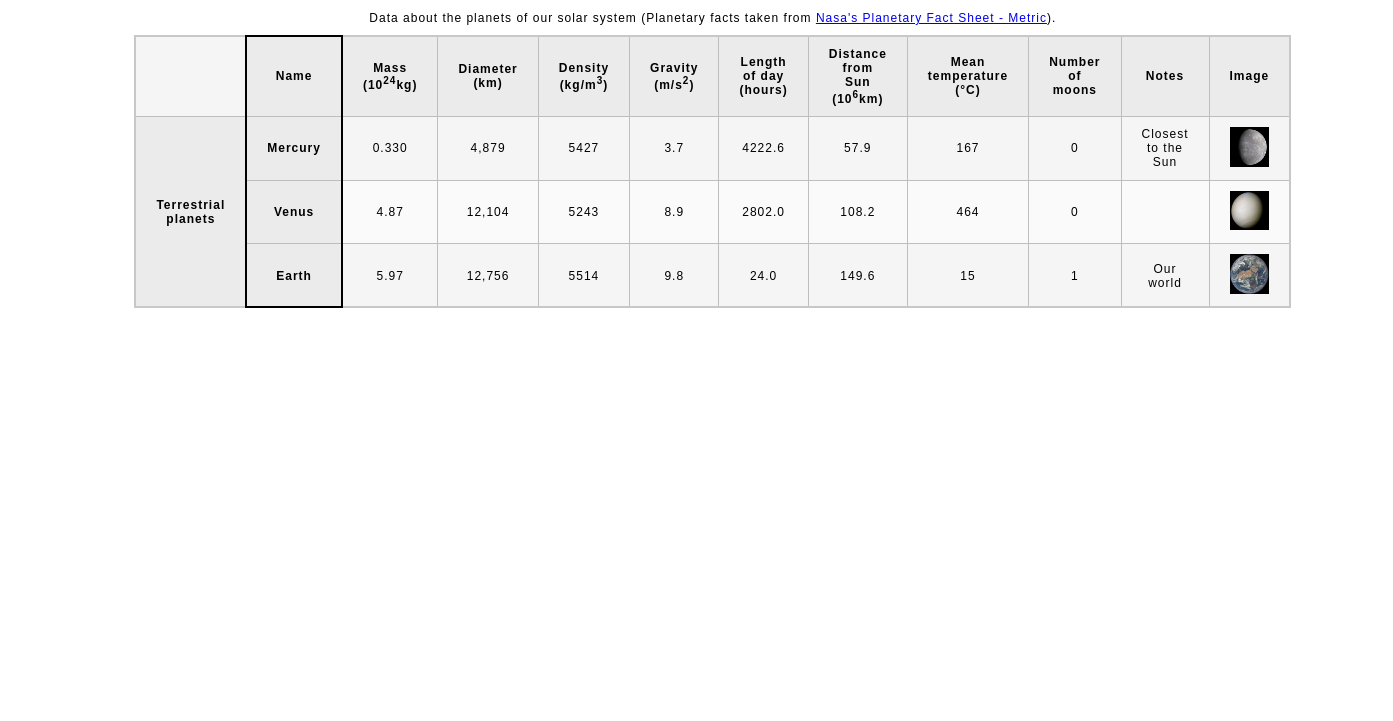
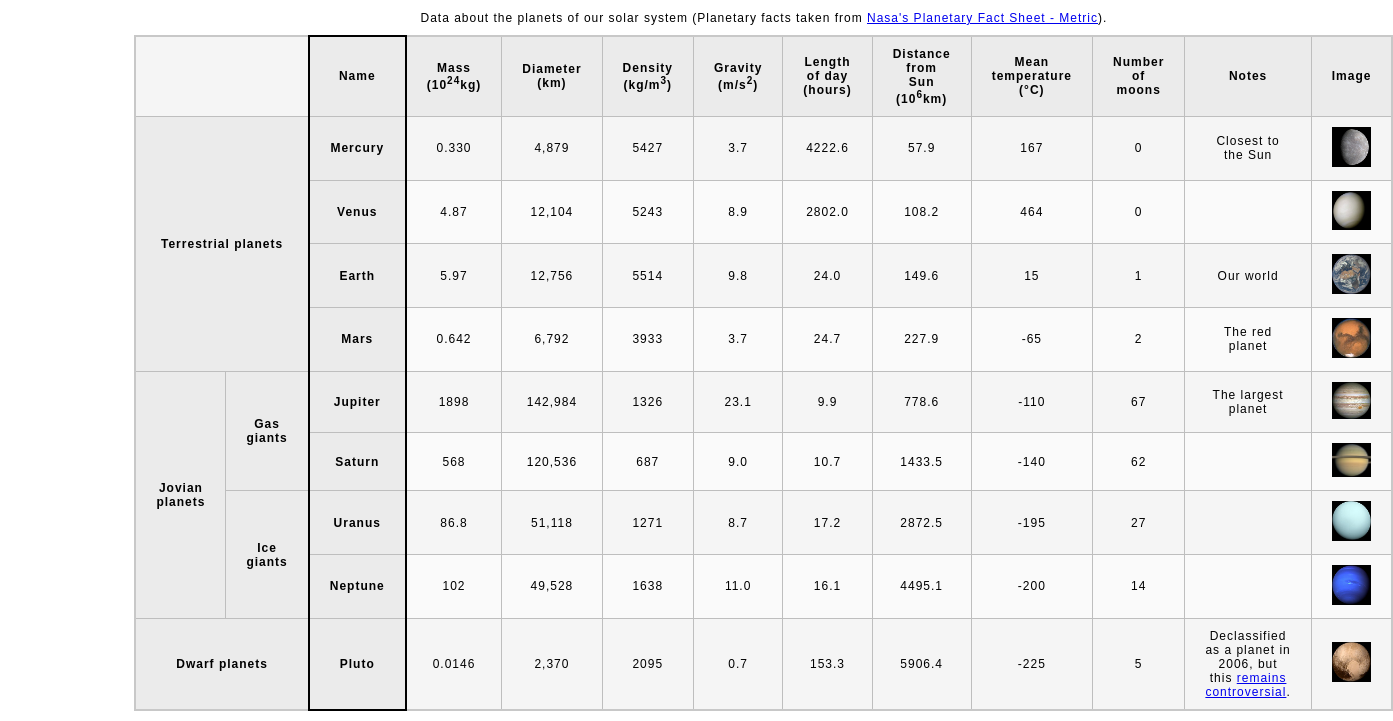
Before and after one commit to Casey-Swanstrum/Casey-Swanstrum.github.io, a plain HTML site: page planets-table/index.html in a window 1280 px wide. Shown: the part 79-800 px from the top of the page, 1393 px wide, since content can reach past the window. Drawn offline with Linux system fonts and the light colour scheme.

Commit message:
Update index.html

```diff
--- a/planets-table/index.html
+++ b/planets-table/index.html
@@ -96,11 +96,86 @@
                         <td>Our world</td>
                         <td><img src="images/earth.png" alt="image of Earth">
                     </tr>
-                    <tr></tr>
-                    <tr></tr>
-                    <tr></tr>
-                    <tr></tr>
-                    <tr></tr>
+                    <tr>
+                        <th scope="row">Mars</th>
+                        <td>0.642</td>
+                        <td>6,792</td>
+                        <td>3933</td>
+                        <td>3.7</td>
+                        <td>24.7</td>
+                        <td>227.9</td>
+                        <td>-65</td>
+                        <td>2</td>
+                        <td>The red planet</td>
+                        <td><img src="images/mars.jpg" alt="image of Mars">
+                    </tr>
+                        <th rowspan="4" scope="rowgroup">Jovian planets</th>
+                        <th rowspan="2" scope="rowgroup">Gas giants</th>
+                        <th scope="row">Jupiter</th>
+                        <td>1898</td>
+                        <td>142,984</td>
+                        <td>1326</td>
+                        <td>23.1</td>
+                        <td>9.9</td>
+                        <td>778.6</td>
+                        <td>-110</td>
+                        <td>67</td>
+                        <td>The largest planet</td>
+                        <td><img src="images/jupiter.jpg" alt="image of Jupiter">
+                    <tr>
+                        <th scope="row">Saturn</th>
+                        <td>568</td>
+                        <td>120,536</td>
+                        <td>687</td>
+                        <td>9.0</td>
+                        <td>10.7</td>
+                        <td>1433.5</td>
+                        <td>-140</td>
+                        <td>62</td>
+                        <td></td>
+                        <td><img src="images/saturn.jpg" alt="image of Saturn">
+                    </tr>
+                    <tr>
+                        <th rowspan="2" scope="rowgroup">Ice giants</th>
+                        <th scope="row">Uranus</th>
+                        <td>86.8</td>
+                        <td>51,118</td>
+                        <td>1271</td>
+                        <td>8.7</td>
+                        <td>17.2</td>
+                        <td>2872.5</td>
+                        <td>-195</td>
+                        <td>27</td>
+                        <td></td>
+                        <td><img src="images/uranus.jpg" alt="image of Uranus">
+                    </tr>
+                    <tr>
+                        <th scope="row">Neptune</th>
+                        <td>102</td>
+                        <td>49,528</td>
+                        <td>1638</td>
+                        <td>11.0</td>
+                        <td>16.1</td>
+                        <td>4495.1</td>
+                        <td>-200</td>
+                        <td>14</td>
+                        <td></td>
+                        <td><img src="images/neptune.jpg" alt="image of Neptune">
+                    </tr>
+                    <tr>
+                        <th colspan="2" scope="row">Dwarf planets</th>
+                        <th scope="row">Pluto</th>
+                        <td>0.0146</td>
+                        <td>2,370</td>
+                        <td>2095</td>
+                        <td>0.7</td>
+                        <td>153.3</td>
+                        <td>5906.4</td>
+                        <td>-225</td>
+                        <td>5</td>
+                        <td>Declassified as a planet in 2006, but this <a href="http://www.usatoday.com/story/tech/2014/10/02/pluto-planet-solar-system/16578959/">remains controversial</a>.</td>
+                        <td><img src="images/pluto.jpg" alt="image of Pluto">
+                    </tr>
                 </tbody>
                 <!-- Please note that you do NOT need to add a table footer for this assignment. -->
             </table>
```
